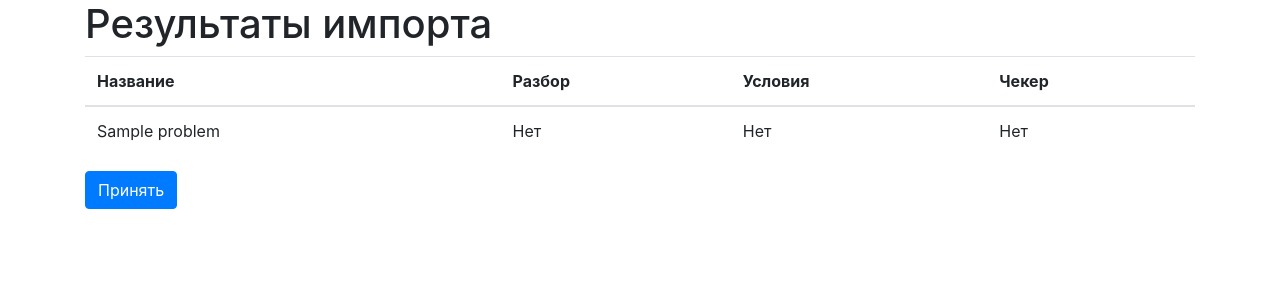
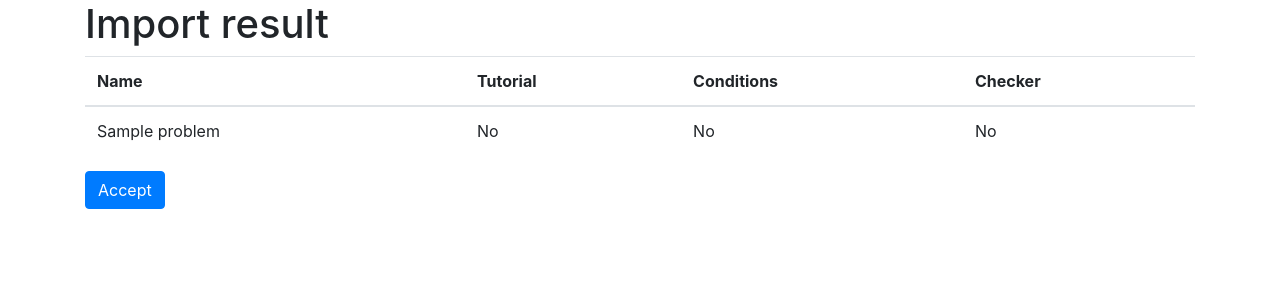
Before and after one commit to kafitimi/multimeter, a Django app: template multimeter/templates/multimeter/problem_import_result.html in a window 1280 px wide. Shown: the part 56-356 px from the top of the page. Run offline with Django 3.2, Linux system fonts and the light colour scheme; the template is opened without the code that fills it: most values are stand-ins (such as "Sample title", 1, 10 or a date in 2020); some libraries are stand-ins or nearby versions.

Commit message:
локализация страницы результата импортирования

```diff
--- a/multimeter/templates/multimeter/problem_import_result.html
+++ b/multimeter/templates/multimeter/problem_import_result.html
@@ -1,17 +1,18 @@
 {% extends "multimeter/menu.html" %}
+{% load i18n %}
 {% block content %}
 	<div class="container">
 		<div class="row">
 			<div class="col">
-				<h1>{% block title %}Результаты импорта{% endblock %}</h1>
+				<h1>{% block title %}{% trans 'Import result' %}{% endblock %}</h1>
 				{% if object_list %}
 					<table class="table">
 						<thead>
 							<tr>
-								<th>Название</th>
-                                <th>Разбор</th>
-                                <th>Условия</th>
-                                <th>Чекер</th>
+								<th>{% trans 'Name' %}</th>
+                                <th>{% trans 'Tutorial' %}</th>
+                                <th>{% trans 'Conditions' %}</th>
+                                <th>{% trans 'Checker' %}</th>
 							</tr>
 						</thead>
 						<tbody>
@@ -19,32 +20,32 @@
 							<tr>
 								<td>{{ result.problem.name }}</td>
                                 {% if result.has_statement %}
-                                    <td>Да</td>
+                                    <td>{% trans 'Yes' %}</td>
                                 {% else %}
-                                    <td>Нет</td>
+                                    <td>{% trans 'No' %}</td>
                                 {% endif %}
                                 {% if result.has_solution %}
-                                    <td>Да</td>
+                                    <td>{% trans 'Yes' %}</td>
                                 {% else %}
-                                    <td>Нет</td>
+                                    <td>{% trans 'No' %}</td>
                                 {% endif %}
                                 {% if result.has_checker %}
                                     {% if result.language %}
                                         <td>{{ result.language.name }}</td>
                                     {% else %}
-                                        <td>Язык не определён</td>
+                                        <td>{% trans 'Unknown' %}</td>
                                     {% endif %}
                                 {% else %}
-                                    <td>Нет</td>
+                                    <td>{% trans 'No' %}</td>
                                 {% endif %}
 							</tr>
 						{% endfor %}
 						</tbody>
 					</table>
 				{% else %}
-					<p>Не было импортировано ни одной задачи</p>
+					<p>{% trans 'No problems have been imported' %}</p>
 				{% endif %}
-				<a href="{% url 'problem_list' %}" class="btn btn-primary">Принять</a>
+				<a href="{% url 'problem_list' %}" class="btn btn-primary">{% trans 'Accept' %}</a>
 			</div>
 		</div>
 	</div>
```
Also changed, not shown: multimeter/locale/ru/LC_MESSAGES/django.po.
